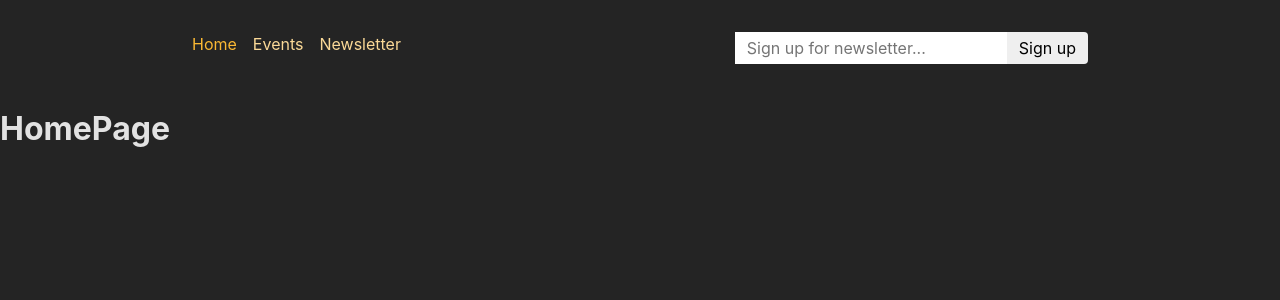
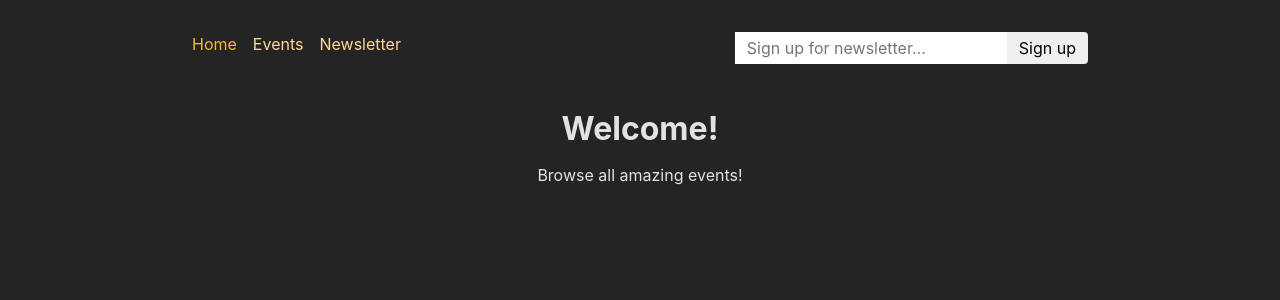
Before and after one commit to rohit-sde/historical-events, a React (Create React App) app in the folder frontend/: page / in a window 1280 px wide. Shown: the top 300 px of the page. Built offline with nearby package versions, Linux system fonts and the light colour scheme.

Commit message:
added homePage

```diff
--- a/frontend/src/pages/HomePage.js
+++ b/frontend/src/pages/HomePage.js
@@ -1,4 +1,10 @@
+import PageContent from "../components/PageContent";
+
 function HomePage() {
-    return <h1>HomePage</h1>;
+    return (
+        <PageContent title="Welcome!">
+            <p>Browse all amazing events!</p>
+        </PageContent>
+    );
 }
 export default HomePage;
```
